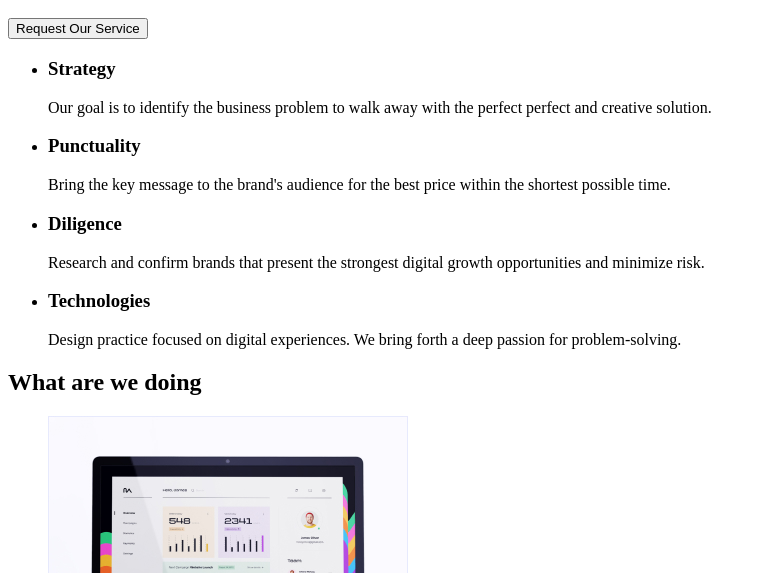
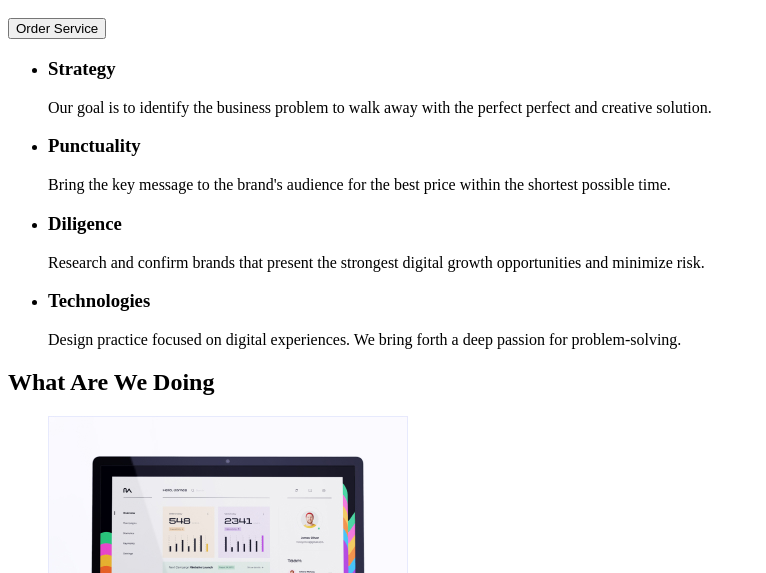
Before and after one commit to iamallanv/goit-markup-hw-01, a plain HTML site: page index.html in a window 1280 px wide. Shown: the part 227-800 px from the top of the page, without its empty margins (0-766 px from the left). Drawn offline with Linux system fonts and the light colour scheme.

Commit message:
Update index.html

```diff
--- a/index.html
+++ b/index.html
@@ -25,7 +25,7 @@
 
     <!-- 1st section -->
     <h1>Effective Solutions for Your Business</h1>
-    <button type="button">Request Our Service</button>
+    <button type="button">Order Service</button>
 
     <!-- 2nd section -->
     <ul>
@@ -57,7 +57,7 @@
     <ul>Design practice focused on digital experiences. We bring forth a deep passion for problem-solving.</ul>
 
     <!-- 3rd section -->
-    <h2>What are we doing</h2>
+    <h2>What Are We Doing</h2>
     <ul>
         <li><img src="./images/img 1.jpg"></li>
         <li><img src="./images/img 2.jpg"></li>
```
